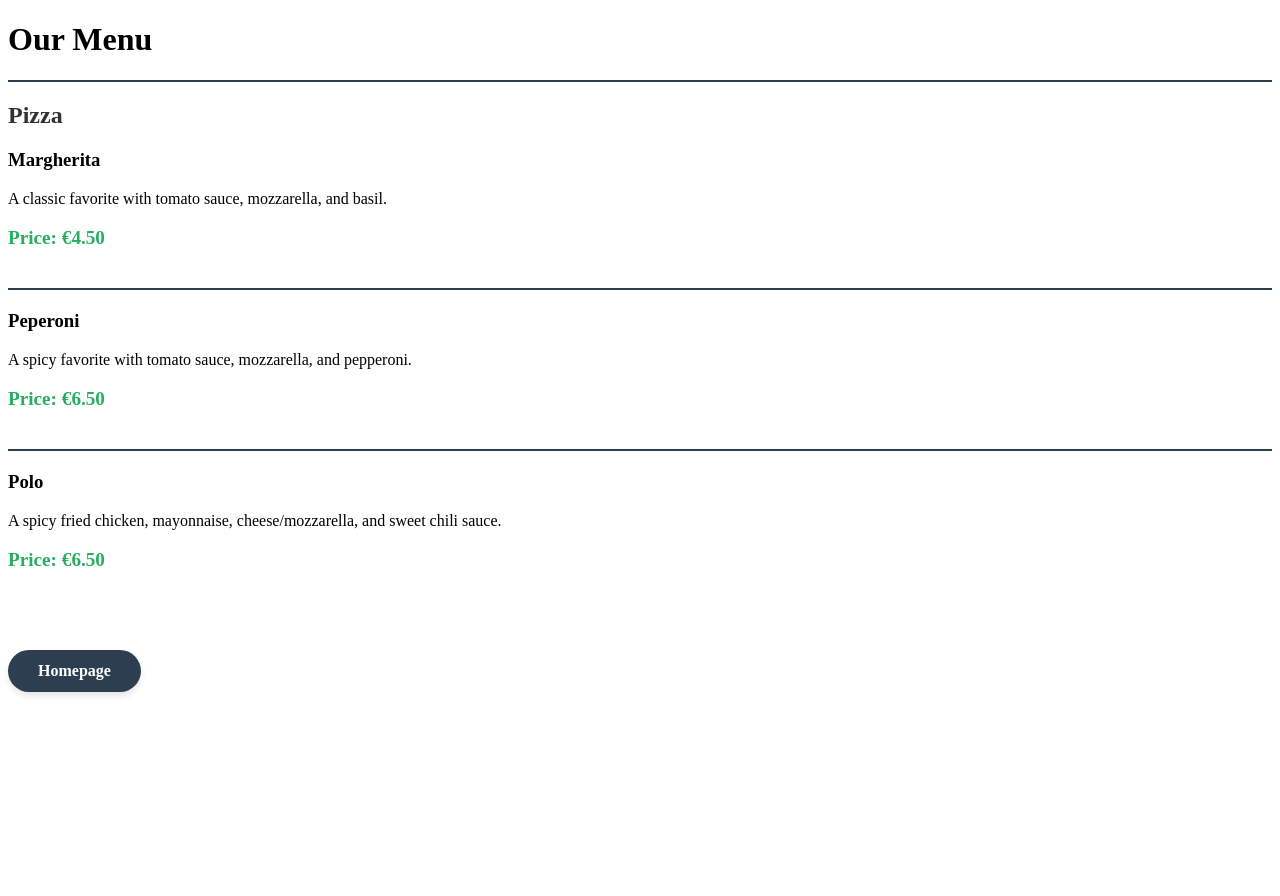
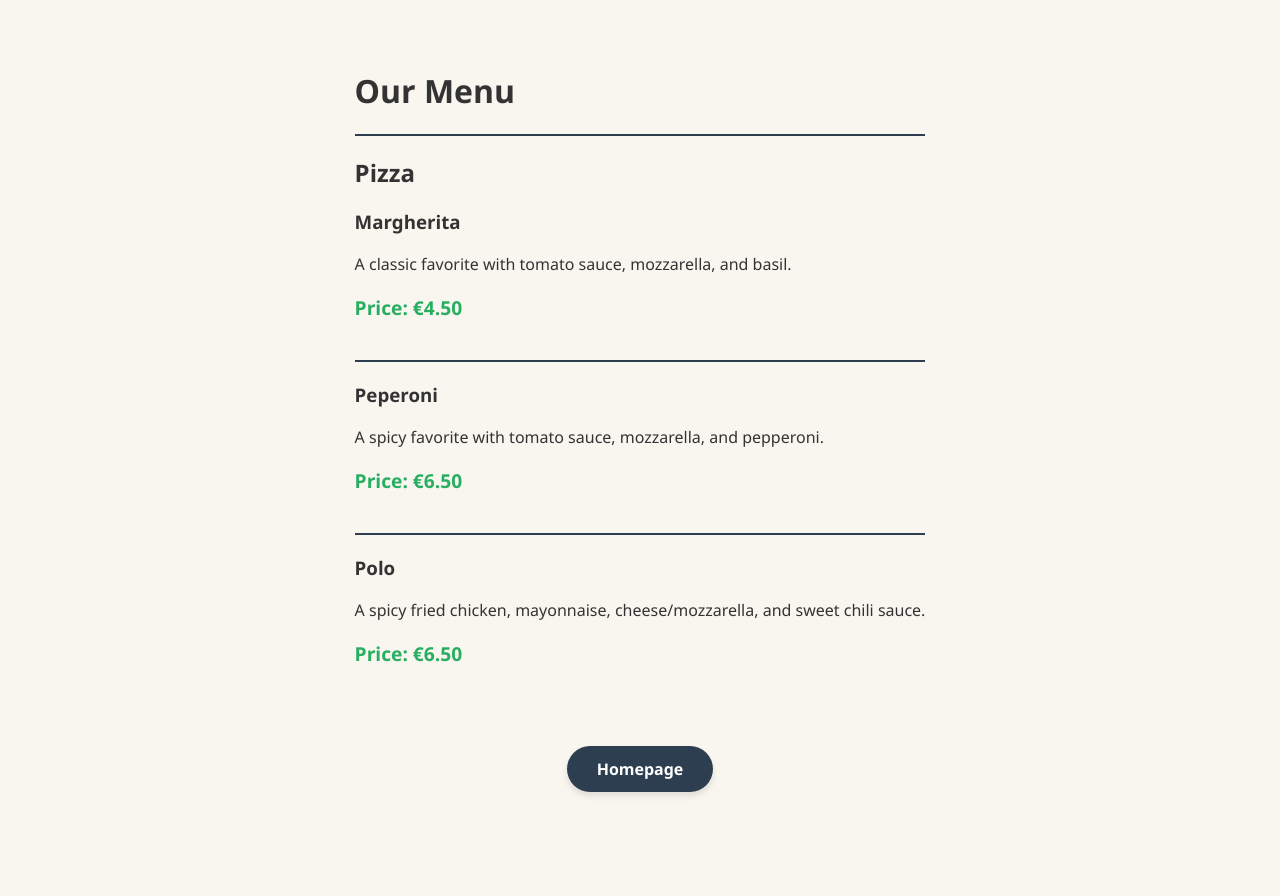
Before and after one commit to N1ksata/Pizza_app, a Django app: template pizza_app/templates/pizza_app/menu.html in a window 1280 px wide. Before the commit the page ends 696 px from the top, so only its background shows below. Run offline with Django 5.2, Linux system fonts and the light colour scheme; the template is opened without the code that fills it, so the values that code supplies are empty; parts of the project's set-up code (start-up, migrations or seed data) failed here and were passed over.

Commit message:
adding body (css)

```diff
--- a/pizza_app/static/pizza_app/css/style.css
+++ b/pizza_app/static/pizza_app/css/style.css
@@ -9,6 +9,16 @@
   margin: 20px auto;
   border-radius: 30px;
   box-shadow: 0 4px 6px rgba(0, 0, 0, 0.1);
+}
+body {
+  font-family: "Segoe UI", Tahoma, Geneva, Verdana, sans-serif;
+  background-color: #f9f6f0;
+  color: #333333;
+  display: flex;
+  flex-direction: column;
+  align-items: center;
+  padding: 40px 20px;
+  min-height: 100vh;
 }
 
 .hero-container {
```
